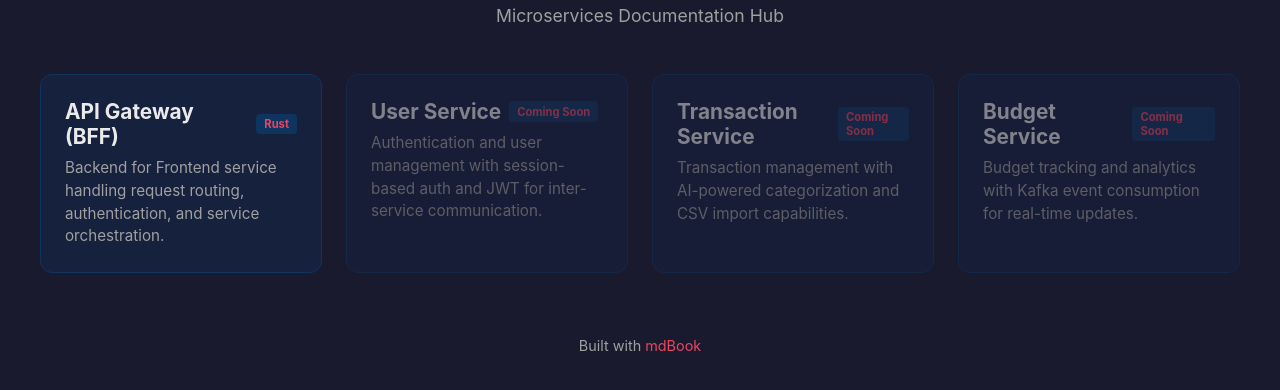
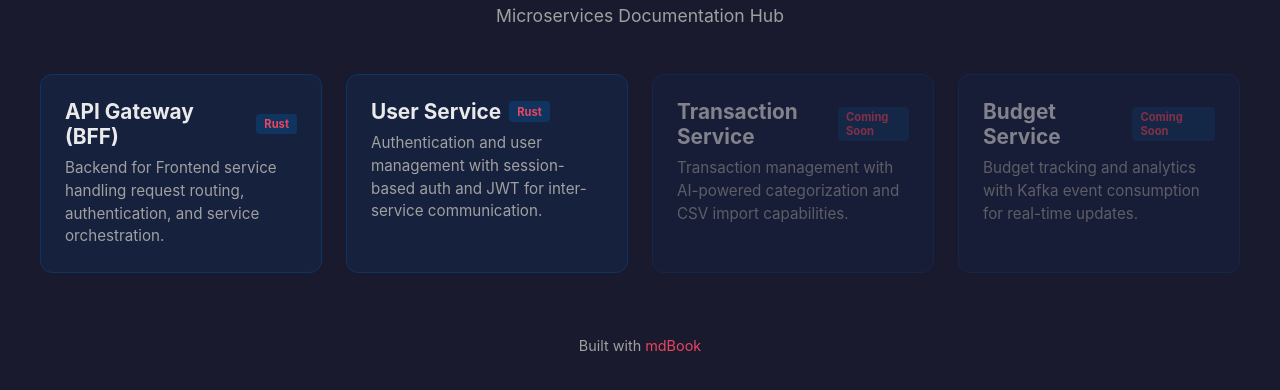
Before and after one commit to AlarQ/monney-planner-docs, a plain HTML site: page index.html in a window 1280 px wide. Shown: the part 84-474 px from the top of the page. Drawn offline with Linux system fonts and the light colour scheme.

Commit message:
docs: add user-service

```diff
--- a/index.html
+++ b/index.html
@@ -124,10 +124,10 @@
                     <p>Backend for Frontend service handling request routing, authentication, and service orchestration.</p>
                 </a>
 
-                <div class="card" style="opacity: 0.5; cursor: not-allowed;">
-                    <h2>User Service <span class="badge">Coming Soon</span></h2>
+                <a href="./user-service/" class="card">
+                    <h2>User Service <span class="badge">Rust</span></h2>
                     <p>Authentication and user management with session-based auth and JWT for inter-service communication.</p>
-                </div>
+                </a>
 
                 <div class="card" style="opacity: 0.5; cursor: not-allowed;">
                     <h2>Transaction Service <span class="badge">Coming Soon</span></h2>
```
Also changed, not shown: 1 other file.
